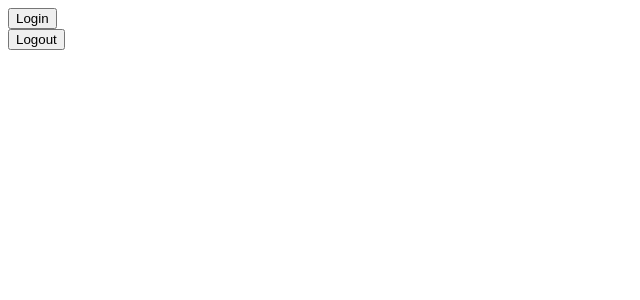
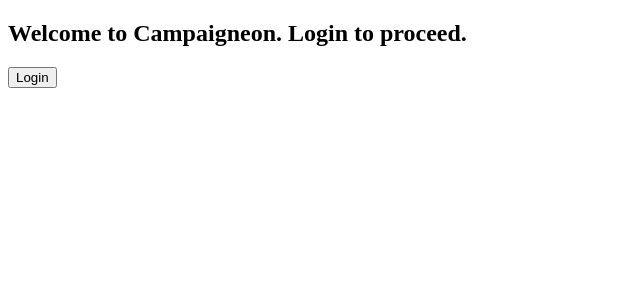
Before and after one commit to clawcastle/campaigneon, a React (Vite) app in the folder frontend/: page / in a window 1280 px wide. Shown: the top 300 px of the page, without its empty margins (0-640 px from the left). Built offline with nearby package versions, Linux system fonts and the light colour scheme.

Commit message:
Adds react router

```diff
--- a/frontend/src/main.tsx
+++ b/frontend/src/main.tsx
@@ -1,8 +1,11 @@
 import React from 'react'
 import ReactDOM from 'react-dom/client'
-import App from './App.tsx'
 import { Auth0Provider } from '@auth0/auth0-react'
 import { ApolloClient, InMemoryCache, ApolloProvider } from '@apollo/client';
+import { RouterProvider, createBrowserRouter } from 'react-router-dom';
+import { routes } from './routes/routes.tsx';
+
+const router = createBrowserRouter(routes);
 
 const client = new ApolloClient({
   uri: import.meta.env.CAMPAIGNEON_GRAPHQL_SERVICE_URL,
@@ -13,9 +16,11 @@
   <React.StrictMode>
     <ApolloProvider client={client}>
       <Auth0Provider domain="campaigneon.eu.auth0.com" clientId="0Hrfqnycryw5HJNCLUkYNIe9TW4txtjq" authorizationParams={{
-        redirect_uri: window.location.origin
+        redirect_uri: window.location.origin,
+        audience: "https://campaigneon",
+        scope: "read:campaigns"
       }}>
-        <App />
+        <RouterProvider router={router} />
       </Auth0Provider>
     </ApolloProvider>
   </React.StrictMode>,
--- a/frontend/src/pages/Home.tsx
+++ b/frontend/src/pages/Home.tsx
@@ -1,5 +1,12 @@
-
+import { useAuth0 } from "@auth0/auth0-react"
 
 export const HomePage = () => {
+    const { loginWithRedirect } = useAuth0();
+    return (<>
+        <h2>Welcome to Campaigneon. Login to proceed.</h2>
 
+        <div>
+            <button onClick={() => loginWithRedirect()}>Login</button>
+        </div>
+    </>)
 }
--- /dev/null
+++ b/frontend/src/routes/routes.tsx
@@ -0,0 +1,6 @@
+import { HomePage } from "../pages/Home";
+
+export const routes = [{
+    path: "/",
+    element: <HomePage />
+}];
```
